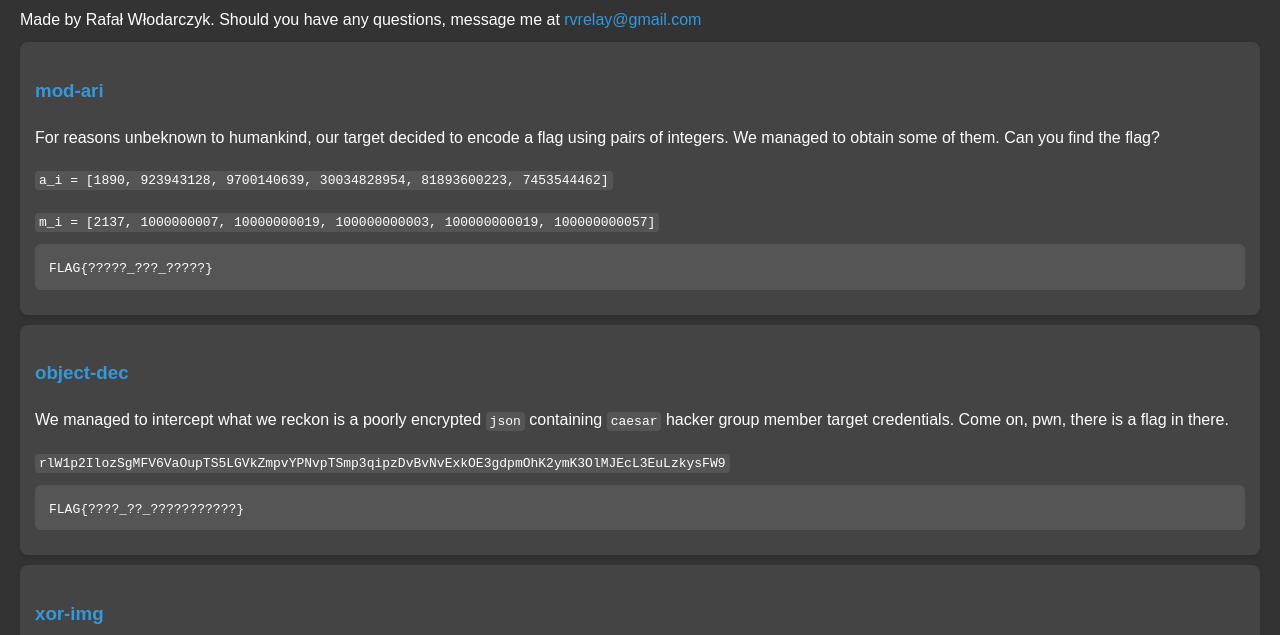
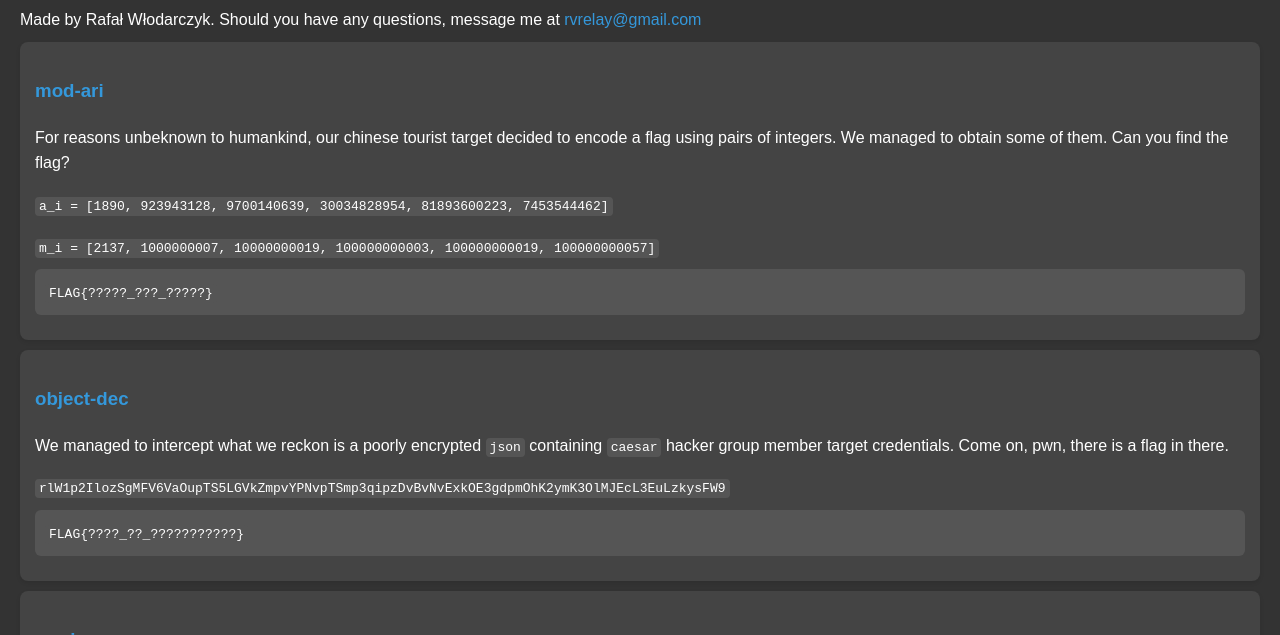
Before and after one commit to Rafisto/crypto-exs, a plain HTML site: page docs/index.html in a window 1280 px wide. Shown: the part 86-721 px from the top of the page. Drawn offline with Linux system fonts and the light colour scheme.

Commit message:
chinese tourist gh-page

```diff
--- a/docs/index.html
+++ b/docs/index.html
@@ -79,7 +79,7 @@
 <ul>
     <li>
         <h3 id="mod-ari">mod-ari</h3>
-        <p>For reasons unbeknown to humankind, our target decided to encode a flag using pairs of integers.
+        <p>For reasons unbeknown to humankind, our chinese tourist target decided to encode a flag using pairs of integers.
             We managed to obtain some of them.
             Can you find the flag?</p>
         <p><code>a_i = [1890, 923943128, 9700140639, 30034828954, 81893600223, 7453544462]</code></p>
```
